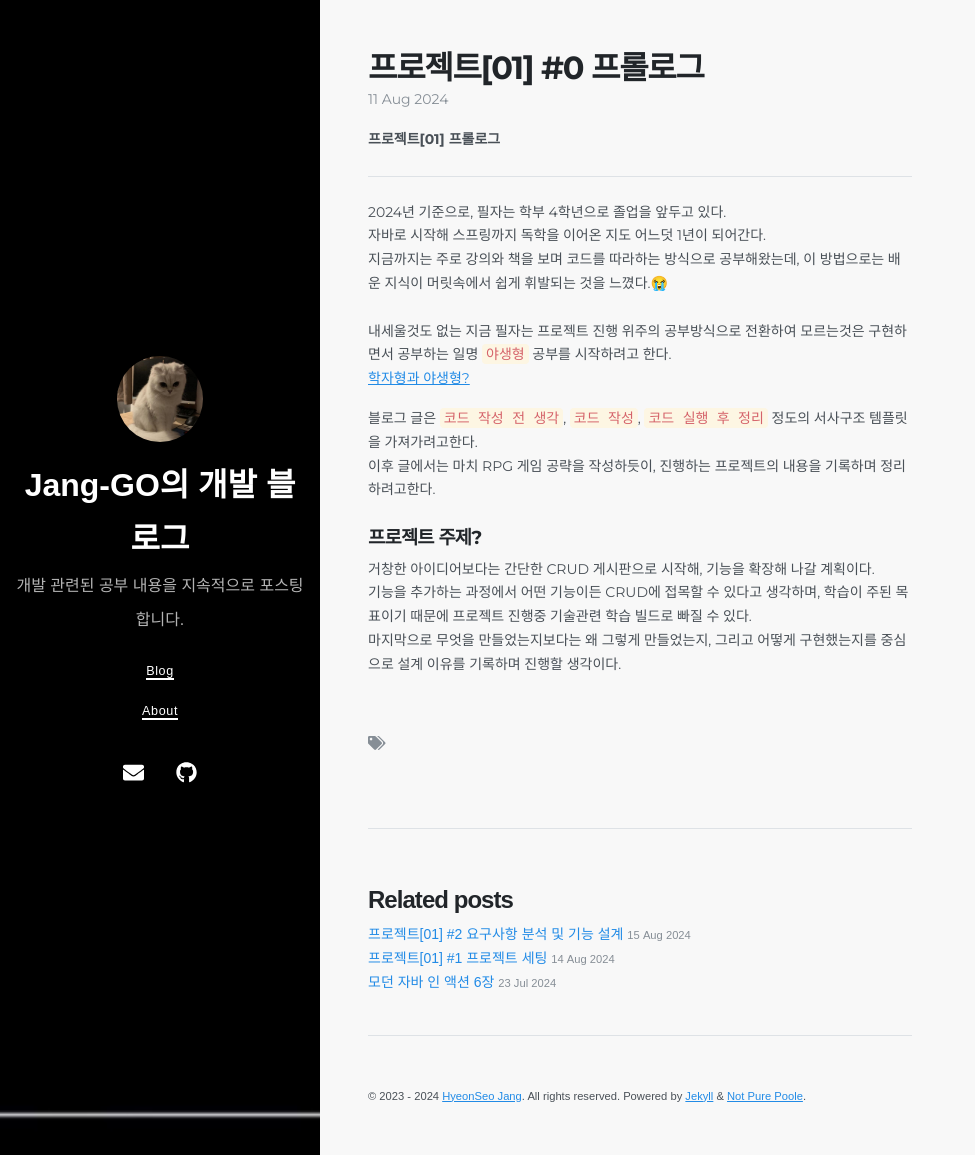
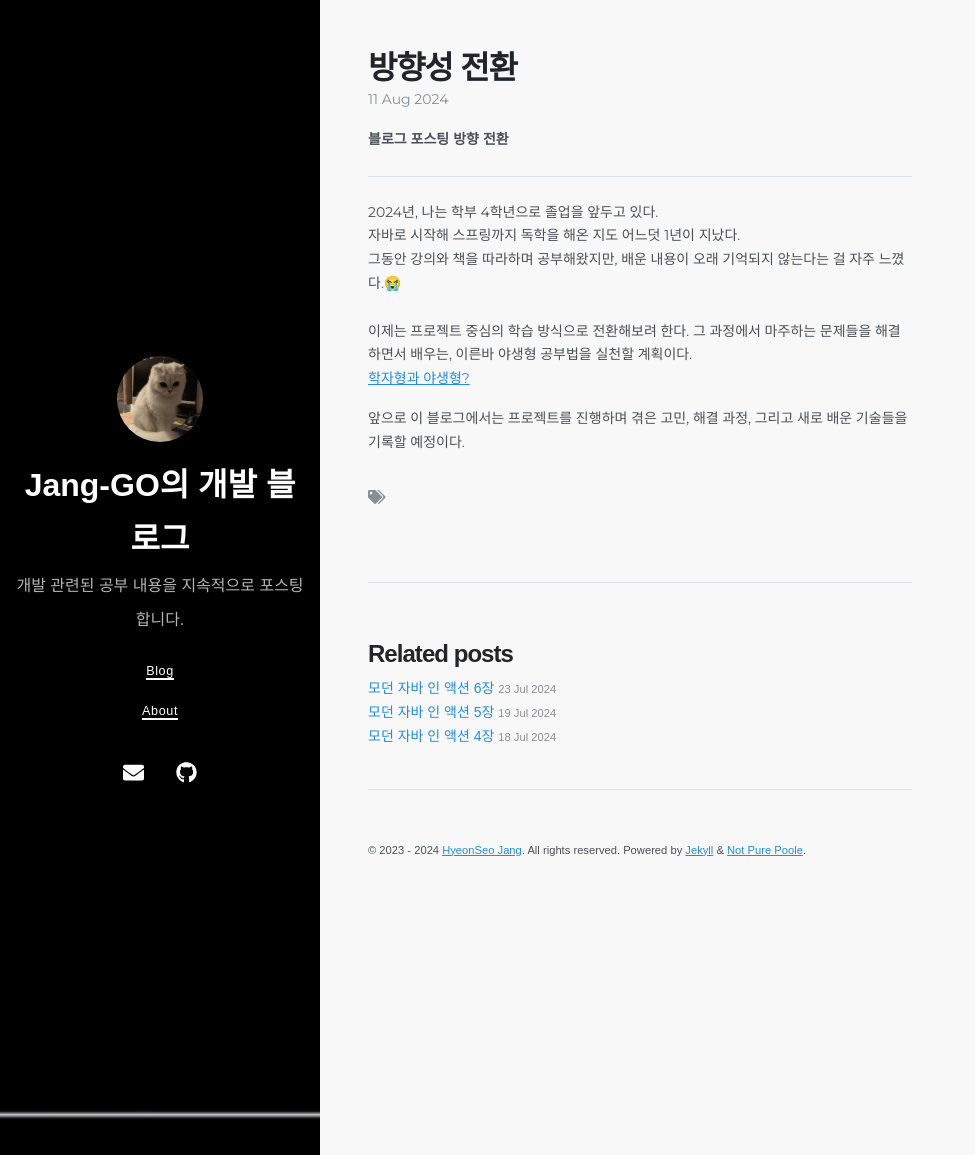
Before and after one commit to Jang-GO/Jang-GO.github.io, a Jekyll site: the page built from _posts/프로젝트/2024-08-11-프로젝트-시작전.md, in a window 1280 px wide and 1155 px high. Shown: the whole window, without its empty margins (0-975 px from the left). Built offline with Jekyll 4.4.1, drawn with Linux system fonts in a browser that asks for light colours; nearby versions of some CDN libraries.

Commit message:
포스팅 삭제

```diff
--- a/_posts/프로젝트/2024-08-11-프로젝트-시작전.md
+++ b/_posts/프로젝트/2024-08-11-프로젝트-시작전.md
@@ -1,26 +1,19 @@
 ---
 layout: post
-title:  "프로젝트[01] #0 프롤로그"
+title:  "방향성 전환"
 date:   2024-08-11 19:02:06 +0900
-categories: 프로젝트[01]
+categories: 프로젝트
 excerpt_separator: <!--more-->
 ---
-<b>프로젝트[01] 프롤로그</b>
+<b>블로그 포스팅 방향 전환</b>
 <!--more-->
 
 ---
-2024년 기준으로, 필자는 학부 4학년으로 졸업을 앞두고 있다.<br>
-자바로 시작해 스프링까지 독학을 이어온 지도 어느덧 1년이 되어간다.<br>
-지금까지는 주로 강의와 책을 보며 코드를 따라하는 방식으로 공부해왔는데, 이 방법으로는 배운 지식이 머릿속에서 쉽게 휘발되는 것을 느꼈다.😭<br>
+2024년, 나는 학부 4학년으로 졸업을 앞두고 있다.<br>
+자바로 시작해 스프링까지 독학을 해온 지도 어느덧 1년이 지났다.<br>
+그동안 강의와 책을 따라하며 공부해왔지만, 배운 내용이 오래 기억되지 않는다는 걸 자주 느꼈다.😭<br>
 <br>
-내세울것도 없는 지금 필자는 프로젝트 진행 위주의 공부방식으로 전환하여 모르는것은 구현하면서 공부하는 일명 `야생형` 공부를 시작하려고 한다.<br>
+이제는 프로젝트 중심의 학습 방식으로 전환해보려 한다. 그 과정에서 마주하는 문제들을 해결하면서 배우는, 이른바 야생형 공부법을 실천할 계획이다.<br>
 [학자형과 야생형?](https://www.inflearn.com/community/questions/28891/%EA%B3%B5%EB%B6%80%EB%B0%A9%EB%B2%95%EC%97%90-%EB%8C%80%ED%95%B4-%EC%A7%88%EB%AC%B8%EB%93%9C%EB%A6%BD%EB%8B%88%EB%8B%A4)
 
-블로그 글은 `코드 작성 전 생각`, `코드 작성`, `코드 실행 후 정리` 정도의 서사구조 템플릿을 가져가려고한다.<br>
-이후 글에서는 마치 RPG 게임 공략을 작성하듯이, 진행하는 프로젝트의 내용을 기록하며 정리하려고한다.
-
-### 프로젝트 주제?
-거창한 아이디어보다는 간단한 CRUD 게시판으로 시작해, 기능을 확장해 나갈 계획이다.<br>
-기능을 추가하는 과정에서 어떤 기능이든 CRUD에 접목할 수 있다고 생각하며, 학습이 주된 목표이기 때문에 프로젝트 진행중 기술관련 학습 빌드로 빠질 수 있다.<br>
-마지막으로 무엇을 만들었는지보다는 왜 그렇게 만들었는지, 그리고 어떻게 구현했는지를 중심으로 설계 이유를 기록하며 진행할 생각이다.
-<br><br>
+앞으로 이 블로그에서는 프로젝트를 진행하며 겪은 고민, 해결 과정, 그리고 새로 배운 기술들을 기록할 예정이다.
```
Also changed, not shown: _posts/프로젝트/2024-08-14-프로젝트-환경설정-후-실행.md (deleted, +0 -65 lines), _posts/프로젝트/2024-08-15-요구사항-분석-및-개발.md (deleted, +0 -203 lines), _posts/프로젝트/image.png (deleted).
